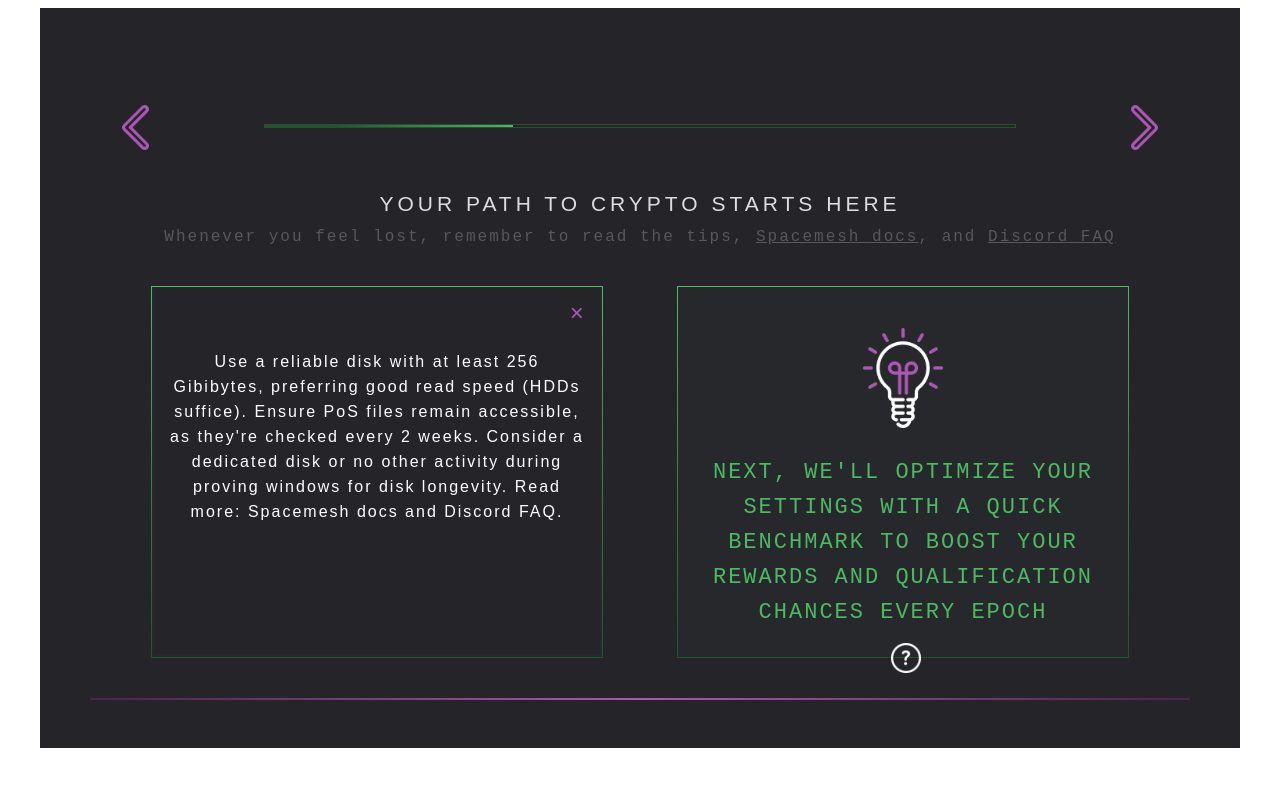
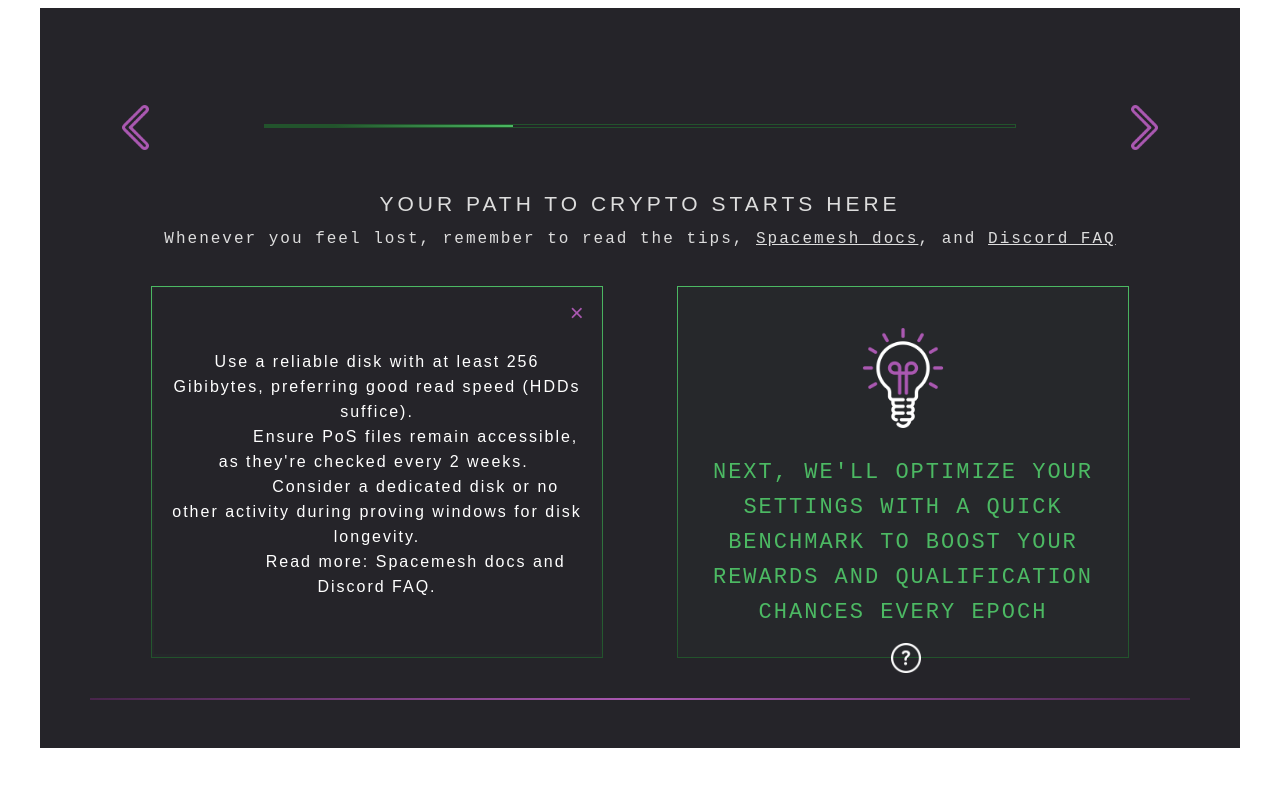
Before and after one commit to spacemeshos/sm-init-app-v2, a React (Create React App) app: page /guided/step1 in a window 1280 px wide. Both pictures are taken after a click on the button 380 px from the left and 658 px from the top of the page. Shown: the top 786 px of the page. Built offline with nearby package versions, Linux system fonts and the light colour scheme.

Commit message:
texts formats cleanups

```diff
--- a/src/components/accordion.tsx
+++ b/src/components/accordion.tsx
@@ -23,7 +23,7 @@ const MenuTitle = styled.div`
   cursor: pointer;
   height: 30px;
   color: ${Colors.grayLight};
-  font-family: "Source Code Pro ExtraLight", sans-serif;
+  font-family: "Source Code Pro", sans-serif;
   white-space: nowrap;
   text-transform: uppercase;
   font-size: 21px;
--- a/src/components/button.tsx
+++ b/src/components/button.tsx
@@ -168,7 +168,7 @@ const ButtonImage = styled.img`
 `;
 
 const ButtonText = styled.span`
-  font-family: "Source Code Pro ExtraLight", sans-serif;
+  font-family: "Source Code Pro", sans-serif;
   color: ${Colors.white};
   font-size: 14px;
   font-weight: 200;
--- a/src/components/modal.tsx
+++ b/src/components/modal.tsx
@@ -43,7 +43,7 @@ const Header = styled.h1`
   line-height: 20px;
 `;
 
-const Text = styled.span`
+const Text = styled.div`
   color: ${Colors.white};
   padding: 15px;
   margin-top: 15px;
@@ -53,6 +53,7 @@ const Text = styled.span`
   font-weight: 100;
   letter-spacing: 2px;
   line-height: 25px;
+  white-space: pre-wrap
 `;
 
 const CloseButton = styled.button`
--- a/src/components/tile.tsx
+++ b/src/components/tile.tsx
@@ -33,8 +33,7 @@ const TileWrapper = styled.div`
 
 const TileHeading = styled.h2`
   color: ${Colors.grayLight};
-  font-family: "Source Code Pro ExtraLight", sans-serif;
-  height: 90px;
+  font-family: "Source Code Pro", sans-serif;
   padding: 30px 15px;
   text-align: center;
   text-transform: uppercase;
--- a/src/components/titles.tsx
+++ b/src/components/titles.tsx
@@ -13,13 +13,12 @@ const Title: React.FC<TitleProps> = ({ text }) => {
 
 const StyledTitle = styled.h1`
   color: ${Colors.grayLight};
-  font-family: "Source Code Pro ExtraLight", sans-serif;
-  height: 22px;
+  font-family: "Source Code Pro", sans-serif;
   text-align: center;
   white-space: nowrap;
   text-transform: uppercase;
   font-size: 21px;
-  font-weight: 100;
+  font-weight: 400;
   letter-spacing: 4px;
 `;
 
--- a/src/pages/GuidedCreate/Step1.tsx
+++ b/src/pages/GuidedCreate/Step1.tsx
@@ -23,13 +23,8 @@ const TextWrapper = styled.div`
   top: 170px;
 
   position: absolute;
-  color: ${Colors.grayDark};
-  font-family: "Source Code Pro", monospace;
-  font-optical-sizing: auto;
-  font-weight: 100;
-  font-height: 16px;
-  font-style: normal;
-  height: 22px;
+  color: ${Colors.grayLight};
+  font-family: "Source Code Pro ExtraLight", monospace;
   text-align: center;
   font-size: 16px;
   font-weight: 100;
@@ -93,11 +88,9 @@ const HintText = styled.div`
   flex-shrink: 0;
   color: ${Colors.greenLight};
   font-family: "Source Code Pro", monospace;
-  font-weight: 100;
-  font-height: 16px;
+  font-weight: 200;
   text-align: center;
   font-size: 22px;
-  font-weight: 100;
   line-height: 35px;
   letter-spacing: 2px;
   text-transform: uppercase;
--- a/src/styles/colors.ts
+++ b/src/styles/colors.ts
@@ -6,19 +6,19 @@ const Colors = {
     purpleLight: '#AA58B1',
     grayLight: '#dddddd',
     grayDark: '#585858',
+    grayMedium: '#828282',
     purpleDark: '#48254B',
     darkerGreen: '#26282b',
     darkerPurple: '#2c2731',
 
+
     // lightGray: '#EEEEEE',
     // darkerGray: '#404040',
-    // mediumGray: '#828282',
     // mediumGraySecond: '#b7b7b7',
     // black: '#252429',
     // black80Alpha2: 'rgba(37, 36, 41, 0.8)',
     // disabledGray: '#BCBCBD',
     // disabledGray10Alpha: 'rgba(188, 188, 189, 0.1)',
-    //
     // blue: '#588ecc',
     // darkerBlue: '#0E4F9A',
     // orange: '#F79F53',
```
